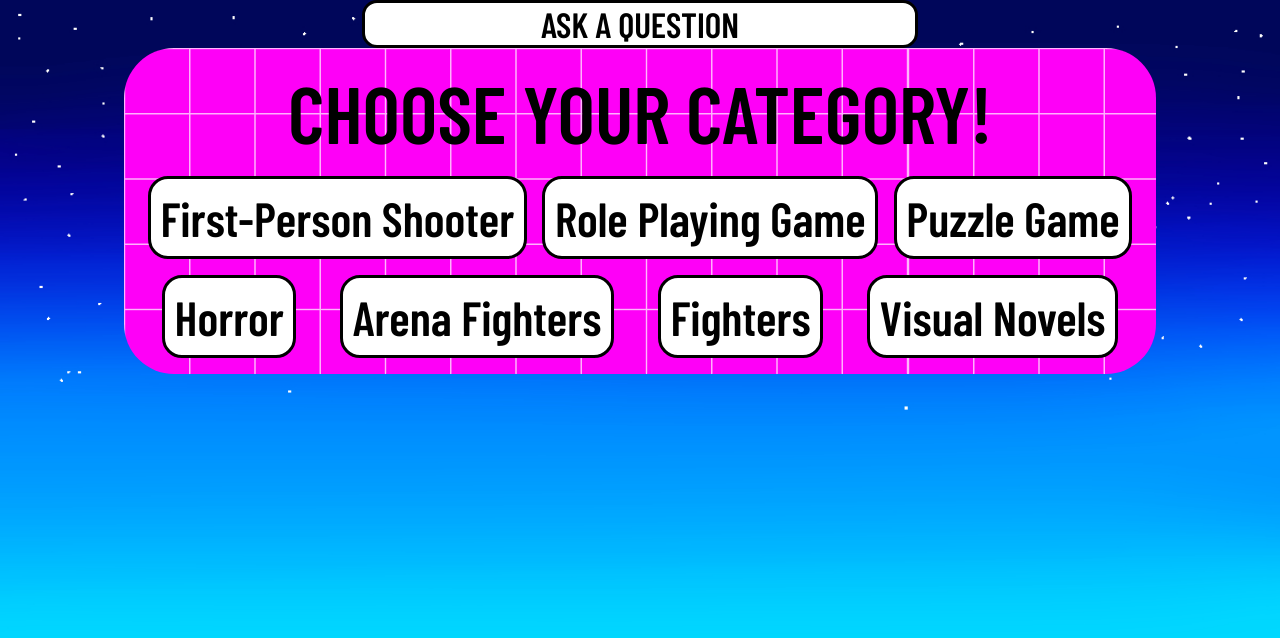
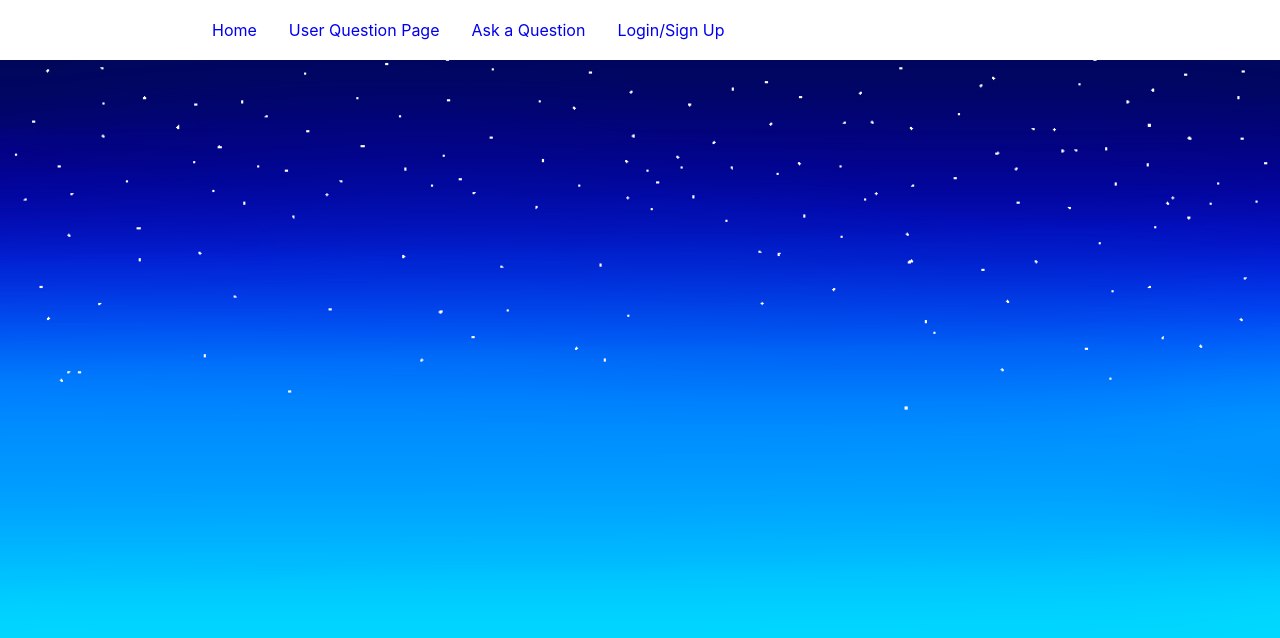
Before and after one commit to Momentum-Team-13/questionbox-team-read-pand-front-end, a React (Create React App) app: page / in a window 1280 px wide. Shown: the top 638 px of the page. Built offline with nearby package versions, Linux system fonts and the light colour scheme.

Commit message:
Navbar added. The home page is not working?

```diff
--- a/package.json
+++ b/package.json
@@ -6,10 +6,11 @@
     "@testing-library/jest-dom": "^5.16.4",
     "@testing-library/react": "^13.3.0",
     "@testing-library/user-event": "^13.5.0",
+    "axios": "^0.27.2",
     "react": "^18.2.0",
     "react-dom": "^18.2.0",
     "react-router-dom": "^6.3.0",
-    "react-scripts": "5.0.1",
+    "react-scripts": "^5.0.1",
     "web-vitals": "^2.1.4"
   },
   "scripts": {
--- a/src/App.js
+++ b/src/App.js
@@ -1,23 +1,22 @@
 import './App.css';
-import { Link } from "react-router-dom";
-import dummy from './dummy-data.json'
+// import { Link } from "react-router-dom";
+// import dummy from './dummy-data.json'
+import { Route, Routes } from "react-router-dom";
+import Navbar from './navbar';
+import Home from './home';
+import Login from './login'
 
 function App() {
   return (
-    <div className="App">
-    <button className="askButton">Ask a Question</button>
-       <div className="wrap">
-       <h1>Choose Your Category!</h1>
-       <div className="genreList">
-         {dummy.map(dummy => (
-           <div className="gameGenre"><a href={dummy.link} className="genreLink"><h2>{dummy.name}</h2></a></div>
-        ))}
-       </div>
-
-
-    </div>
-    </div>
-
+    <>
+      <Navbar />
+      <Routes>
+        <Route path="/" element={<Home />} />
+        <Route path="/" element="" />
+        <Route path="/" element="" />
+        <Route path="/login" element={<Login />} />
+      </Routes>
+    </>
   );
 }
 
--- /dev/null
+++ b/src/home.js
@@ -0,0 +1,15 @@
+import dummy from './dummy-data.json'
+
+export default function Home() {
+    <div className="App">
+        <button className="askButton">Ask a Question</button>
+        <div className="wrap">
+            <h1>Choose Your Category!</h1>
+            <div className="genreList">
+                {dummy.map(dummy => (
+                    <div className="gameGenre"><a href={dummy.link} className="genreLink"><h2>{dummy.name}</h2></a></div>
+                ))}
+            </div>
+        </div>
+    </div>
+}
--- a/src/index.js
+++ b/src/index.js
@@ -1,18 +1,14 @@
 import React from 'react';
 import ReactDOM from 'react-dom/client';
-import { BrowserRouter, Routes, Route } from "react-router-dom";
 import './index.css';
 import App from './App';
-import Login from './login.js'
 import reportWebVitals from './reportWebVitals';
+import { BrowserRouter } from "react-router-dom";
 
 const root = ReactDOM.createRoot(document.getElementById('root'));
 root.render(
   <BrowserRouter>
-  <Routes>
-  <Route path="/" element={<App />} />
-      <Route path="login" element={<Login />} />
-  </Routes>
+    <App />
   </BrowserRouter>
 );
 
--- /dev/null
+++ b/src/navbar.css
@@ -0,0 +1,60 @@
+/* .navbar button {
+   color: white;
+   text-align: center;
+   padding: 10px;
+   margin-bottom: 10px;
+   text-decoration: none;
+}
+
+
+.navbar button:hover {
+   background-color: rgb(235, 31, 31);
+   color: rgb(0, 0, 0);
+}
+
+.navbar button:visited {
+   text-decoration: none;
+   color: black;
+} */
+
+
+.nav {
+    /* background-color: var(--off-white); */
+    background-color: white;
+    position: static;
+    /* top: 0px; */
+    width: 100%;
+    height: 60px;
+    /* z-index: 500; */
+    margin-bottom: 20px;
+}
+
+.nav .nav-content {
+    max-width: 1000px;
+    padding: 0rem 3rem;
+    margin: 0 auto;
+    display: flex;
+    justify-content: space-between;
+    align-items: center;
+    height: 100%;
+}
+
+.nav-item {
+    display: inline;
+    margin-left: 2rem;
+}
+
+.nav-items {
+    color: blue;
+}
+
+.nav-item:hover {
+    text-decoration: underline;
+    cursor: pointer;
+    font-weight: bold;
+}
+
+.nav-item:visited {
+    text-decoration: none;
+    color: black;
+}
--- /dev/null
+++ b/src/navbar.js
@@ -0,0 +1,28 @@
+import { Link } from "react-router-dom";
+import './navbar.css';
+
+export default function Navbar() {
+    return (
+        <>
+            <div className="nav">
+                <div className="nav-content">
+                    <ul className="nav-items">
+                        <li className="nav-item">
+                            <Link to={"/"}>Home</Link>
+                        </li>
+                        <li className="nav-item">
+                            <Link to={"/"}>User Question Page</Link>
+                        </li>
+                        <li className="nav-item">
+                            <Link to={"/"}>Ask a Question</Link>
+                        </li>
+                        <li className="nav-item">
+                            <Link to={"/login"}>Login/Sign Up</Link>
+                        </li>
+
+                    </ul>
+                </div>
+            </div>
+        </>
+    );
+}
```
Also changed, not shown: 1 other file (tests, documents, lock files or other folders).
